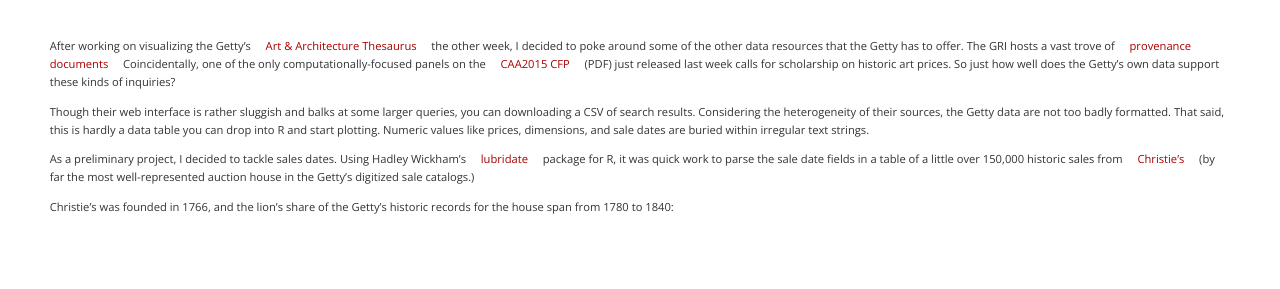
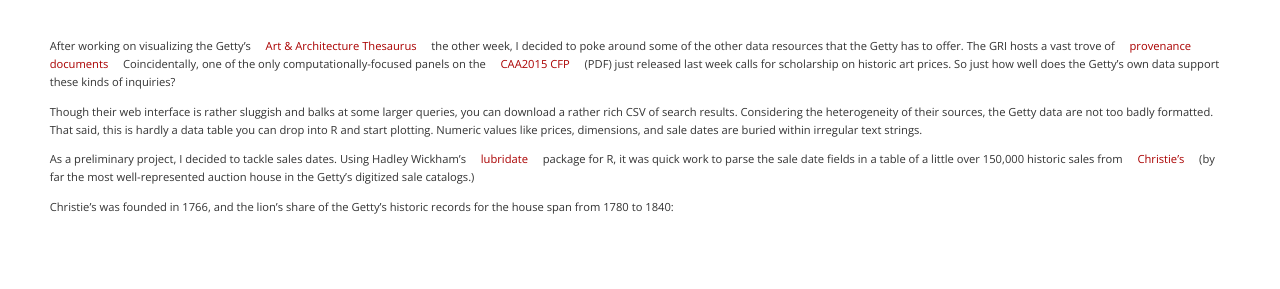
Before and after one commit to mdlincoln/mdlincoln.github.io, a Jekyll site: the page built from _posts/2014-03-17-doing-the-season-historic-art-sale-calendars.md, in a window 1280 px wide and 900 px high. Shown: the part 440-729 px from the top of the window. Built offline with Jekyll 4.4.1, drawn with Linux system fonts in a browser that asks for light colours; some web fonts are replaced; comment, search, counter and statistics services are not loaded.

Commit message:
fix typo

```diff
--- a/_posts/2014-03-17-doing-the-season-historic-art-sale-calendars.md
+++ b/_posts/2014-03-17-doing-the-season-historic-art-sale-calendars.md
@@ -13,7 +13,7 @@ The GRI hosts a vast trove of [provenance documents][provenance]
 Coincidentally, one of the only computationally-focused panels on the [CAA2015 CFP][cfp] (PDF) just released last week calls for scholarship on historic art prices.
 So just how well does the Getty's own data support these kinds of inquiries?
 
-Though their web interface is rather sluggish and balks at some larger queries, you can downloading a CSV of search results.
+Though their web interface is rather sluggish and balks at some larger queries, you can download a rather rich CSV of search results.
 Considering the heterogeneity of their sources, the Getty data are not too badly formatted.
 That said, this is hardly a data table you can drop into R and start plotting.
 Numeric values like prices, dimensions, and sale dates are buried within irregular text strings.
```
